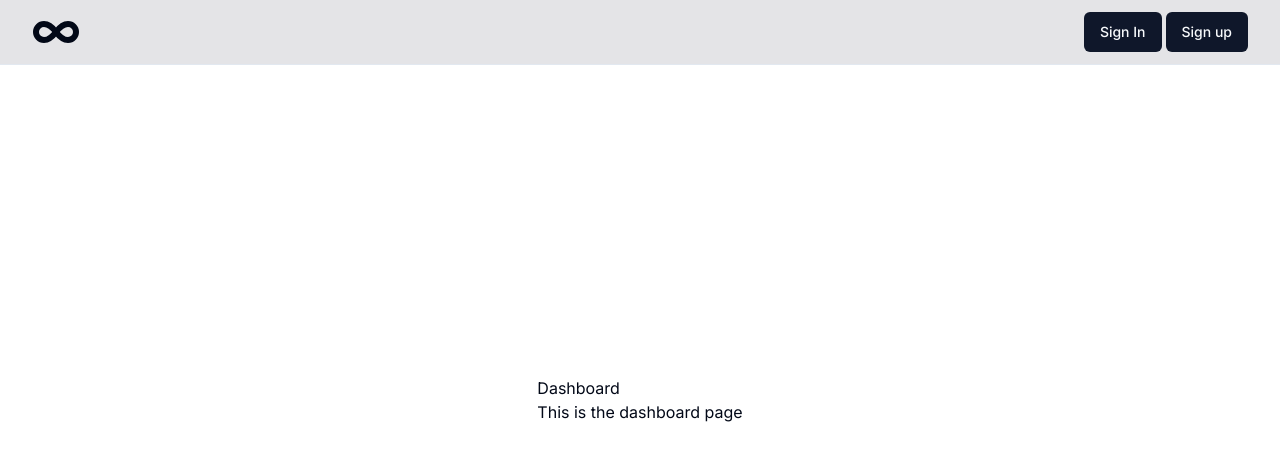
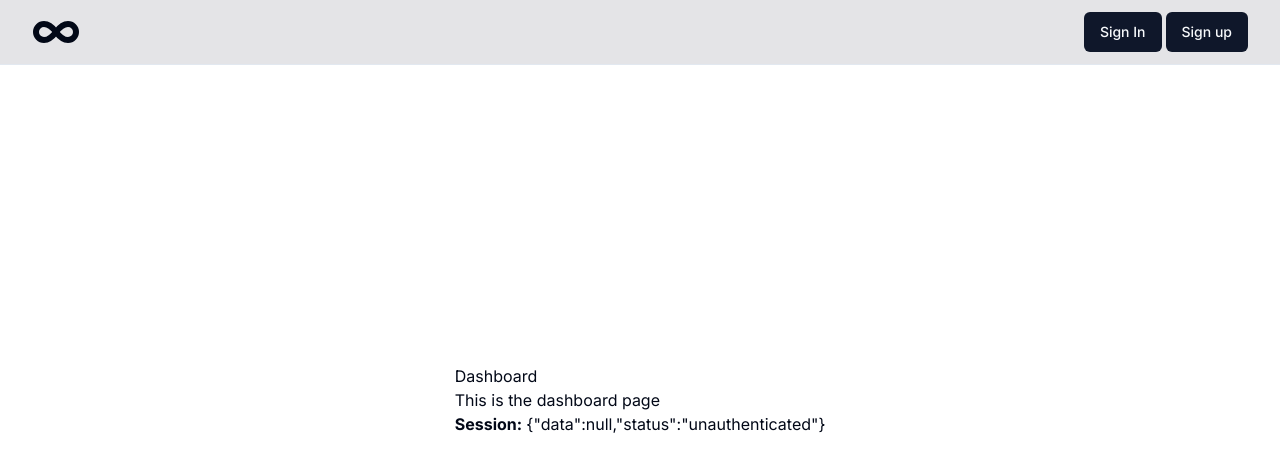
Before and after one commit to AnginatEvents/anginat, a Next.js app: page /dashboard in a window 1280 px wide. Shown: the top 472 px of the page. Built offline with nearby package versions, Linux system fonts and the light colour scheme; no server answers.

Commit message:
add: some test content on dashboard

```diff
--- a/app/dashboard/page.tsx
+++ b/app/dashboard/page.tsx
@@ -1,8 +1,17 @@
+"use client";
+
+import { useSession } from "next-auth/react";
+
 export default function Page() {
+    const session = useSession();
+
     return (
         <div>
             <h1>Dashboard</h1>
             <p>This is the dashboard page</p>
+            <p>
+                <strong>Session:</strong> {JSON.stringify(session)}
+            </p>
         </div>
     );
 }
```
